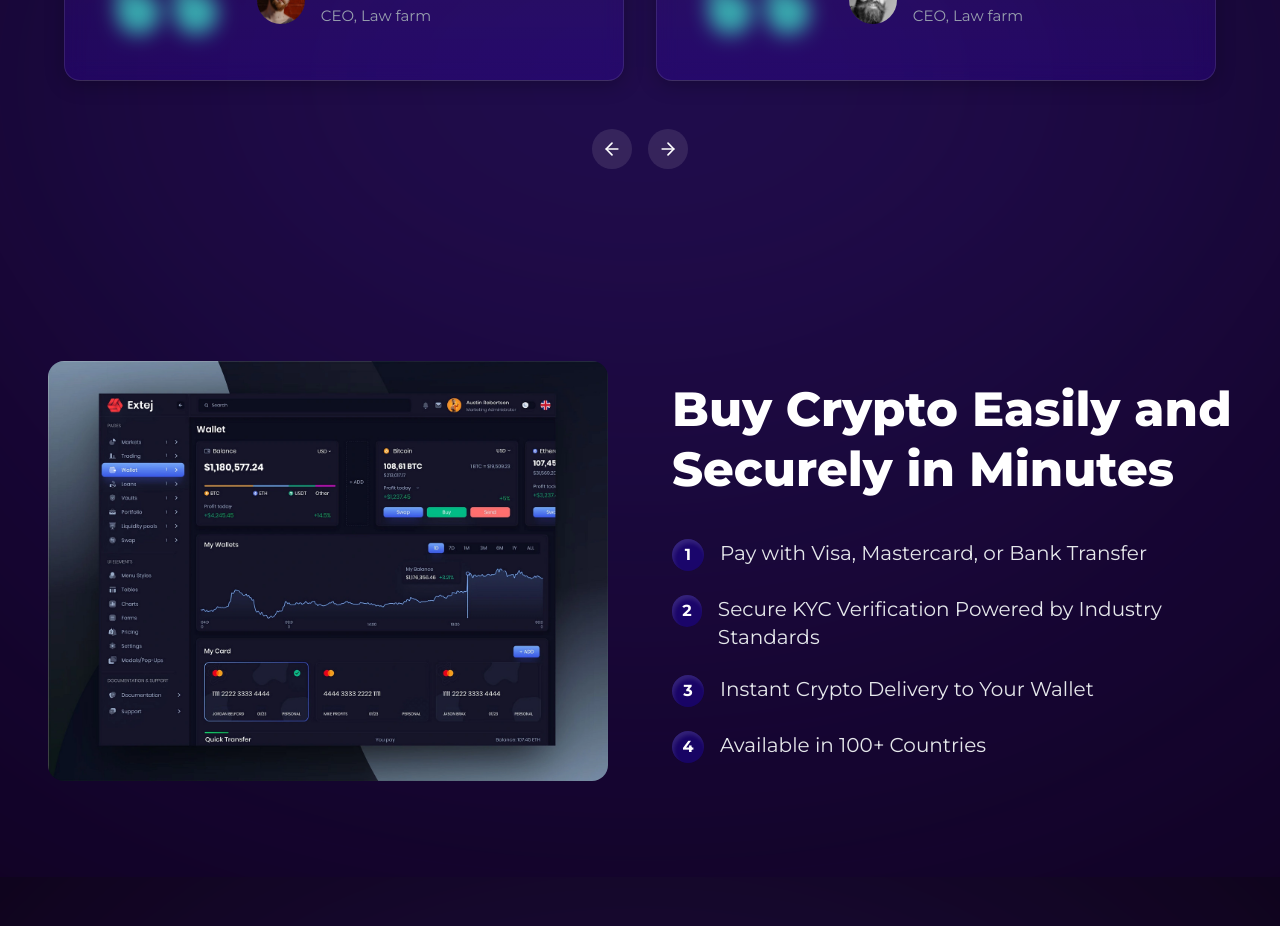
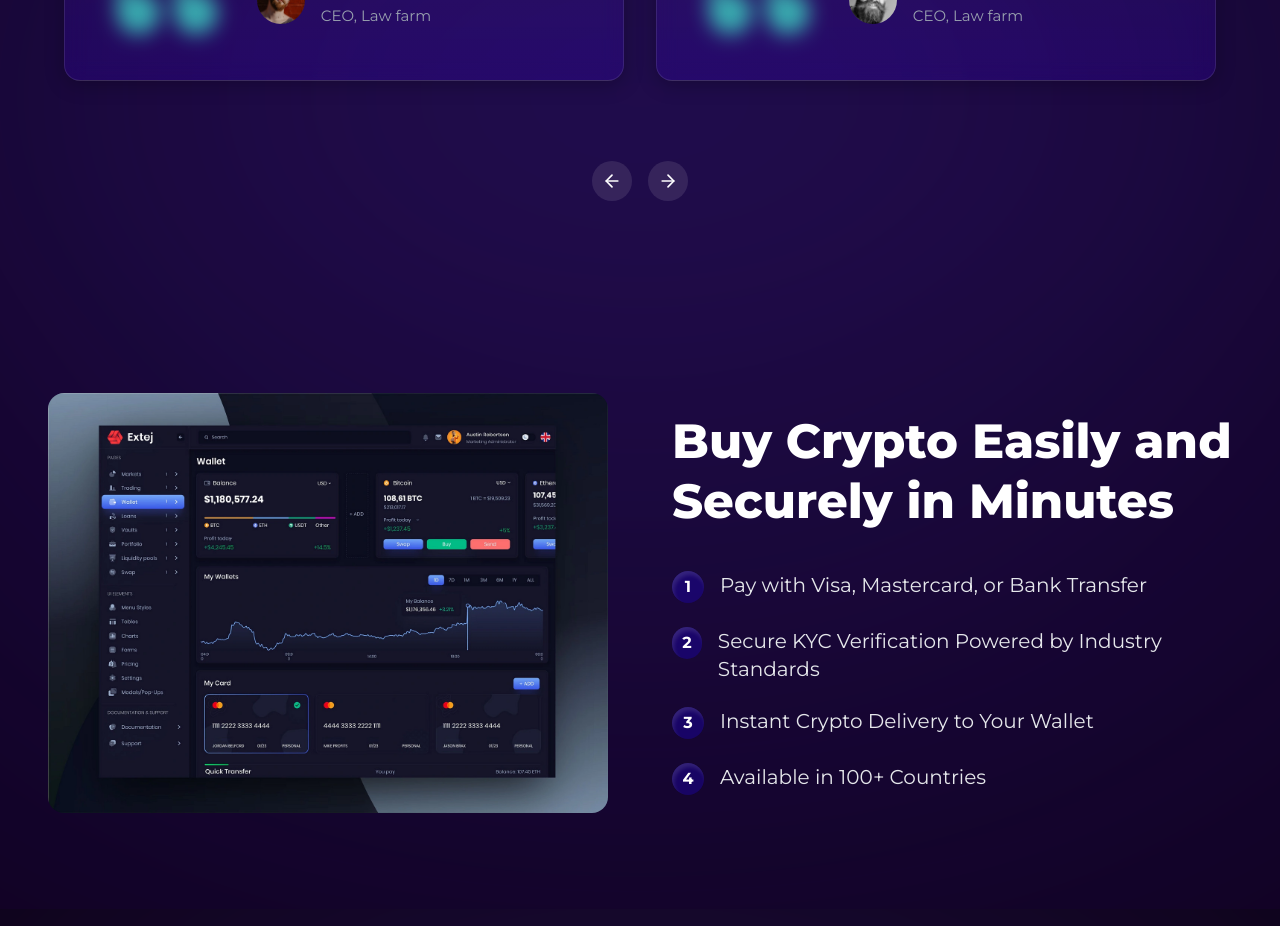
Before and after one commit to TamimOp/vezzra, a Next.js app: page / in a window 1280 px wide. Shown: the part 2660-3586 px from the top of the page. Built offline with nearby package versions, Linux system fonts and the light colour scheme.

Commit message:
Increase margin for arrows section in Feedback component

```diff
--- a/components/Feedback.tsx
+++ b/components/Feedback.tsx
@@ -96,7 +96,7 @@ export default function Feedback() {
       </div>
 
       {/* Arrows */}
-      <div className="flex justify-center gap-4 mt-12">
+      <div className="flex justify-center gap-4 mt-20">
         <button className="w-10 h-10 flex items-center justify-center rounded-full bg-white/10 hover:bg-white/20 transition">
           <ArrowLeft className="text-white w-5 h-5" />
         </button>
```
